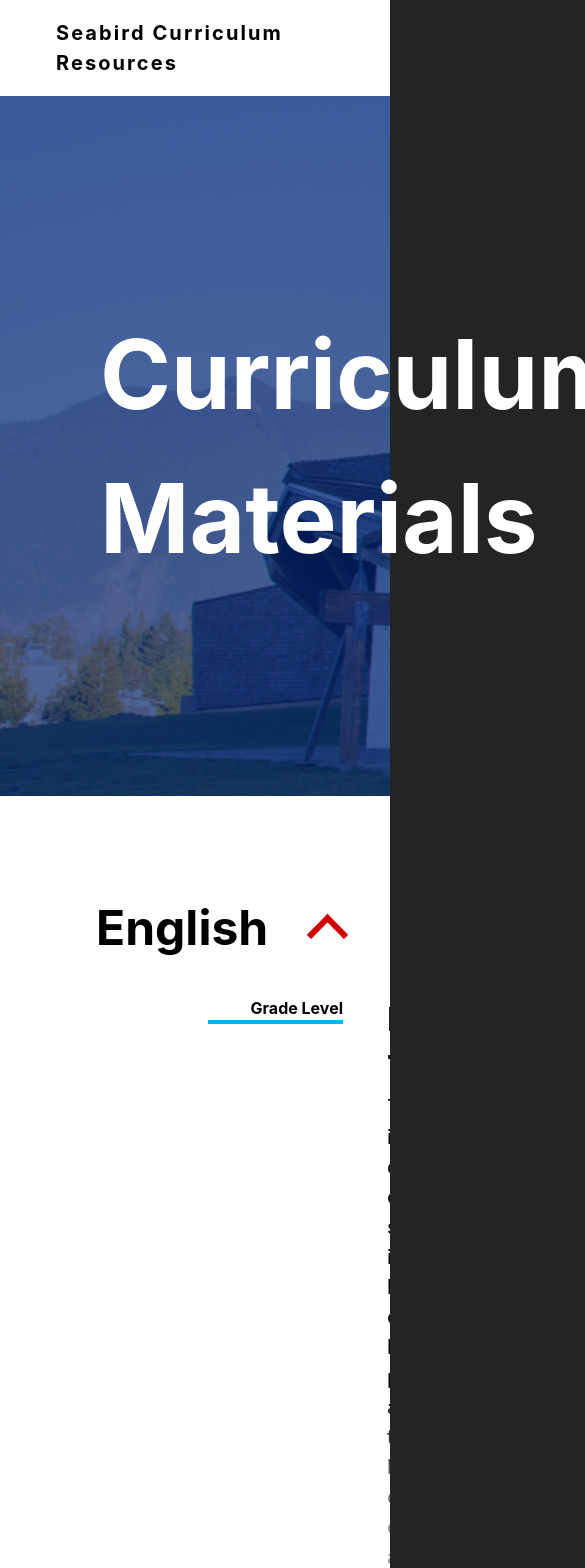
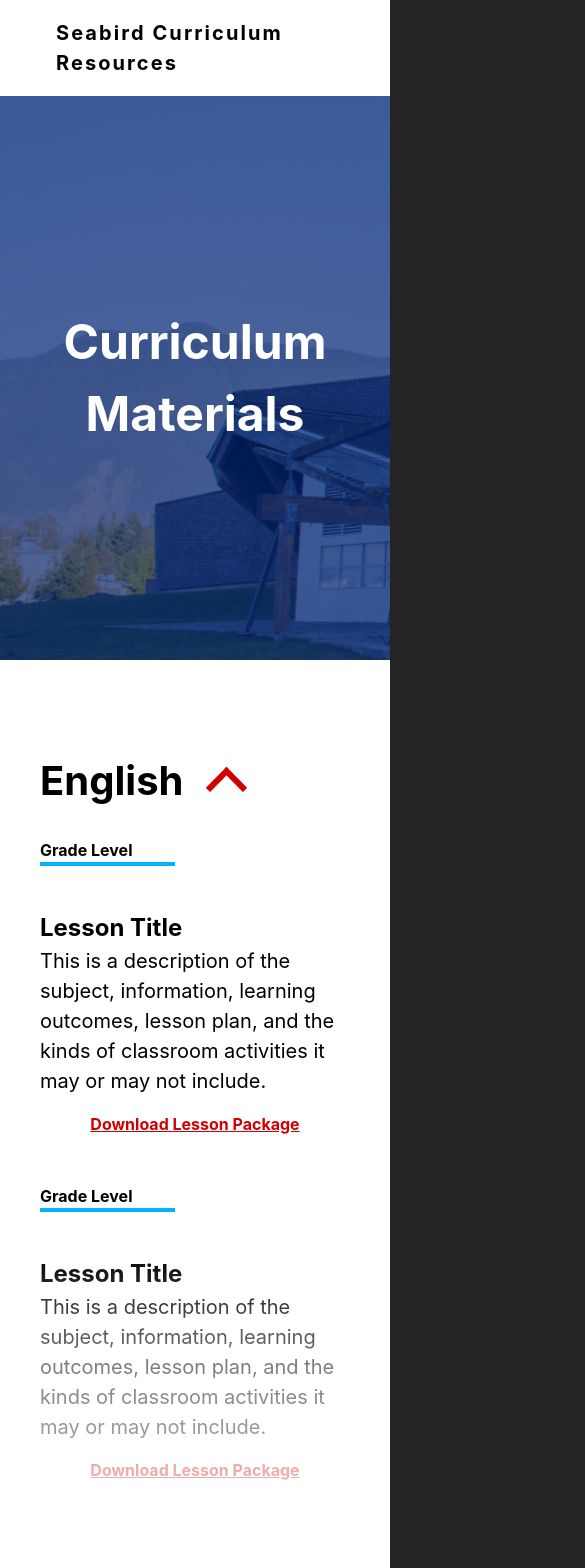
Before and after one commit to HarrySidhu1815/Seabird-Project, a React (Vite) app in the folder client/: page /curriculum in a window 390 px wide. Shown: the top 1568 px of the page, 585 px wide, since content can reach past the window. Built offline with nearby package versions, Linux system fonts and the light colour scheme.

Commit message:
curriculum page mobile wireframe updated

```diff
--- a/client/src/components/ClassroomResource/ClassroomResource.module.css
+++ b/client/src/components/ClassroomResource/ClassroomResource.module.css
@@ -27,16 +27,3 @@
     height: auto;
     gap: 3rem;
 }
-
-@media screen and (max-width: 900px) {
-    #resources h1{
-        font-size: 2.25rem;
-    }
-    #resources{
-        padding: 0 1.5rem;
-    }
-    .paragraph{
-        max-width: 15rem;
-        text-align: center;
-    }
-}
--- a/client/src/components/CurriculumHeader/CurriculumHeader.module.css
+++ b/client/src/components/CurriculumHeader/CurriculumHeader.module.css
@@ -12,3 +12,14 @@
     font-size: 6rem;
     color: #ffffff;
 }
+
+@media screen and (max-width: 900px) {
+    .curriclum{
+        padding: 2rem;
+        justify-content: center;
+    }
+    .curriclum h1{
+        font-size: 3rem;
+        text-align: center;
+    }
+}
--- a/client/src/components/Resource/Lesson.module.css
+++ b/client/src/components/Resource/Lesson.module.css
@@ -42,3 +42,28 @@
     font-weight: bold;
     text-decoration: underline;
 }
+
+@media screen and (max-width: 700px) {
+    .lesson{
+        margin-left: 0rem;
+        flex-direction: column;
+    }
+    .lesson-header h1{
+        font-size: 2.5rem;
+    }
+    .lesson-header{
+        gap: 1rem;
+    }
+    .lesson-level{
+        align-items: start;
+    }
+    .lesson-description{
+        width: auto;
+    }
+    .lesson-description h2{
+        font-size: 1.5rem;
+    }
+    .lesson-description span{
+        align-self: center;
+    }
+}
--- a/client/src/components/Resource/Resource.module.css
+++ b/client/src/components/Resource/Resource.module.css
@@ -24,3 +24,14 @@
 .lesson-header h1{
     font-size: 3rem;
 }
+@media screen and (max-width: 900px) {
+    .resource{
+        margin: 4rem 2.5rem;
+    }
+    .lesson-header h1{
+        font-size: 2.5rem;
+    }
+    .lesson-header{
+        gap: 1rem;
+    }
+}
--- a/client/src/pages/Interviews.module.css
+++ b/client/src/pages/Interviews.module.css
@@ -26,3 +26,9 @@
     max-height: 100vh;
     overflow: hidden;
   }
+
+  @media screen and (max-width: 900px) {
+    .restricted {
+      height: auto;
+    }
+}
```
